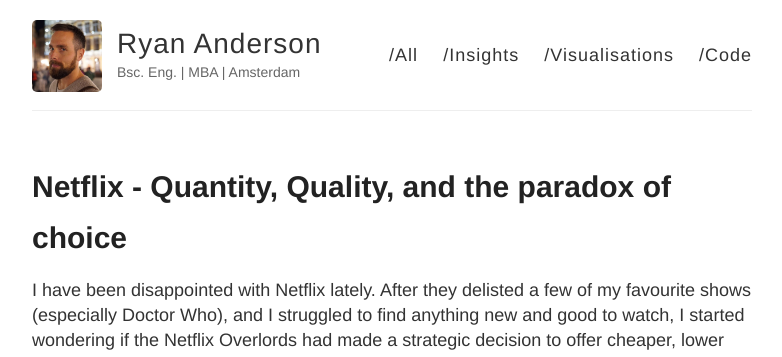
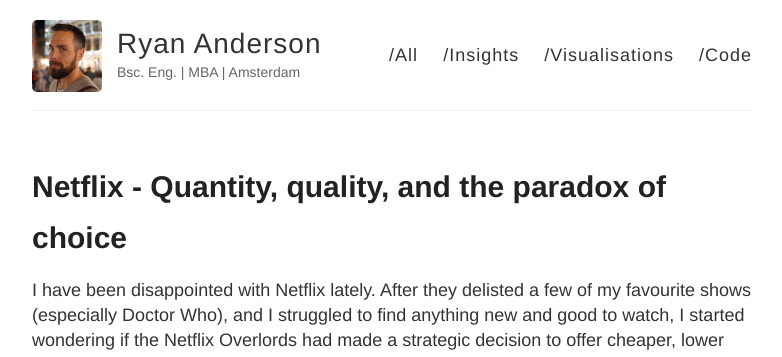
Before and after one commit to ryan-anderson-ds/ryan-anderson-ds.github.io, a Jekyll site: the page built from _posts/visualisations/2019-10-12-Netflix-Quality-Quantity.md, in a window 1280 px wide and 900 px high. Shown: the top 357 px of the window, without its empty margins (248-1030 px from the left). Built offline with Jekyll 4.4.1, drawn with Linux system fonts in a browser that asks for light colours.

```diff
--- a/_posts/visualisations/2019-10-12-Netflix-Quality-Quantity.md
+++ b/_posts/visualisations/2019-10-12-Netflix-Quality-Quantity.md
@@ -1,6 +1,6 @@
 ---
 layout: post
-title: Netflix - Quantity, Quality, and the paradox of choice
+title: Netflix - Quantity, quality, and the paradox of choice
 type: visualisations
 ---
 
```
